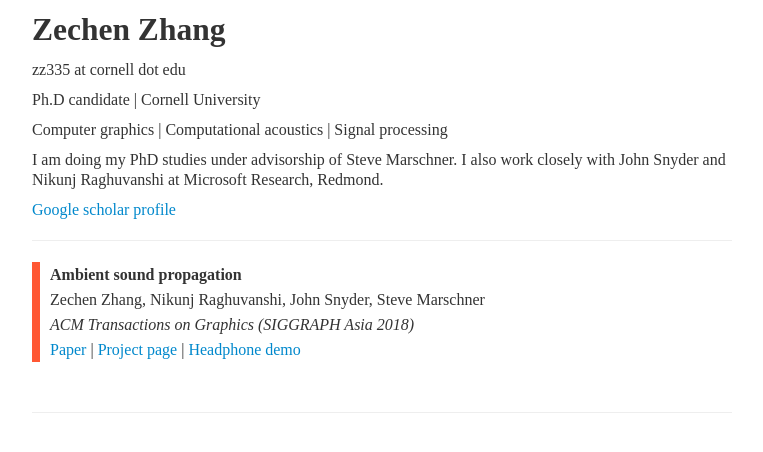
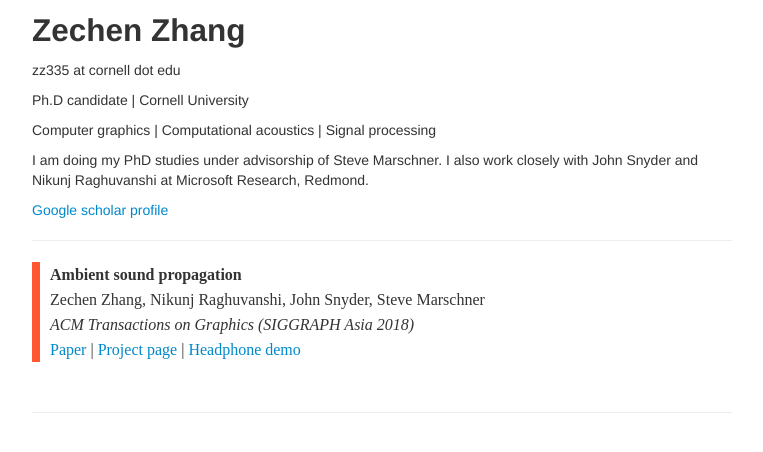
Before and after one commit to ZechenZ/zechenz.github.com, a Jekyll site: the page built from index.md, in a window 1280 px wide. Shown: the top 452 px of the page, without its empty margins (258-1021 px from the left). Built offline with Jekyll 4.4.1, drawn with Linux system fonts in a browser that asks for light colours; our own code applies the rules of GitHub Pages for plain Markdown files.

Commit message:
edit fonts

```diff
--- a/assets/themes/twitter/css/kbroman.css
+++ b/assets/themes/twitter/css/kbroman.css
@@ -1,7 +1,3 @@
-body {
-  font-family: "Times New Roman";
-  font-size: 100%
-}
 
 code {
   padding: 0;
@@ -20,7 +16,7 @@ blockquote{
   position: relative;
 
   /*Font*/
-  font-family: "Times New Roman";
+  /*font-family: "Times New Roman";*/
 
   /*Borders - (Optional)*/
   border-left: 8px solid #FF5733;
--- a/assets/themes/twitter/css/style.css
+++ b/assets/themes/twitter/css/style.css
@@ -1,7 +1,3 @@
-body {
-  font-family: "Times New Roman";
-  font-size: 100%
-}
 
 /* Custom container */
 .container-narrow {
@@ -18,27 +14,23 @@ body {
 .post > h3.title {
   position: relative;
   padding-top: 10px;
-  font-family: "Times New Roman";
 }
 
 .post > h3.title span.date {
   position: absolute;
   right: 0;
   font-size: 0.9em;
-  font-family: "Times New Roman";
 }
 
 .post > .more {
   margin: 10px 0;
   text-align: left;
-  font-family: "Times New Roman";
 }
 
 /* post-full*/
 .post-full .date {
   margin-bottom: 20px;
   font-weight: bold;
-  font-family: "Times New Roman";
 }
 
 /* tag_box */
```
